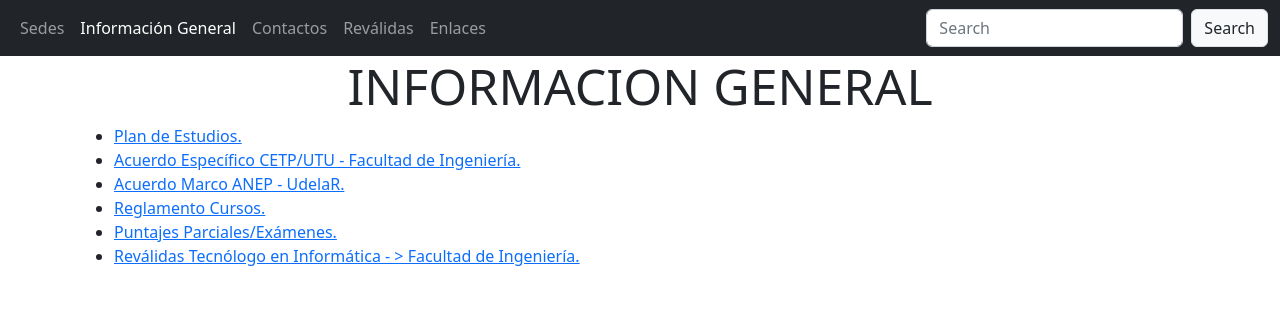
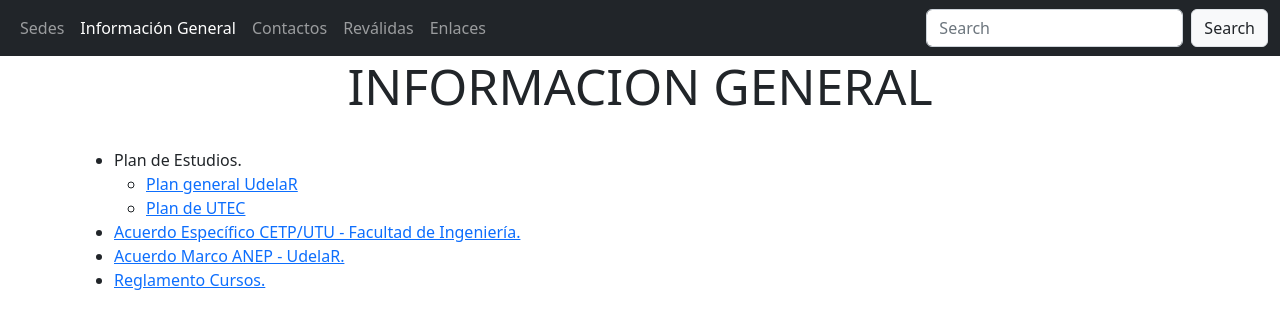
Before and after one commit to Fede-Ac/ProyTecPag, a plain HTML site: page Información General.html in a window 1280 px wide. Drawn offline with nearby package versions, Linux system fonts and the light colour scheme.

Commit message:
Agregada información y enlaces en todas las pag.

```diff
--- a/Información General.html
+++ b/Información General.html
@@ -1,5 +1,6 @@
 <!DOCTYPE html>
 <html lang="es">
+
 <head>
   <meta charset="UTF-8">
   <meta http-equiv="X-UA-Compatible" content="IE=edge">
@@ -8,16 +9,21 @@
   <link rel="stylesheet" href="style.css">
   <link rel="stylesheet" href="css/bootstrap.css">
 </head>
+
 <body>
 
-    <script src="https://cdn.jsdelivr.net/npm/bootstrap@5.0.2/dist/js/bootstrap.bundle.min.js" integrity="sha384-MrcW6ZMFYlzcLA8Nl+NtUVF0sA7MsXsP1UyJoMp4YLEuNSfAP+JcXn/tWtIaxVXM" crossorigin="anonymous"></script>
+  <script src="https://cdn.jsdelivr.net/npm/bootstrap@5.0.2/dist/js/bootstrap.bundle.min.js"
+    integrity="sha384-MrcW6ZMFYlzcLA8Nl+NtUVF0sA7MsXsP1UyJoMp4YLEuNSfAP+JcXn/tWtIaxVXM"
+    crossorigin="anonymous"></script>
 
   <div>
 
     <nav class="navbar navbar-expand-lg navbar-dark bg-dark">
       <div class="container-fluid">
 
-          <button class="navbar-toggler position-static top-0 end-0" type="button" data-bs-toggle="collapse" data-bs-target="#navbarSupportedContent" aria-controls="navbarSupportedContent" aria-expanded="false" aria-label="Toggle navigation">
+        <button class="navbar-toggler position-static top-0 end-0" type="button" data-bs-toggle="collapse"
+          data-bs-target="#navbarSupportedContent" aria-controls="navbarSupportedContent" aria-expanded="false"
+          aria-label="Toggle navigation">
           <span class="navbar-toggler-icon"></span>
         </button>
         <div class="collapse navbar-collapse" id="navbarSupportedContent">
@@ -41,7 +47,8 @@
           </ul>
           <form class="d-flex">
             <input class="form-control me-2" type="search" placeholder="Search" aria-label="Search">
-              <button class="btn btn-outline-success bg-light border border-ligth" type="submit"> <span class="text-dark">Search</span></button>
+            <button class="btn btn-outline-success bg-light border border-ligth" type="submit"> <span
+                class="text-dark">Search</span></button>
           </form>
         </div>
       </div>
@@ -49,17 +56,29 @@
 
     <div>
       <h2 class="col-12 arriba titulos">INFORMACION GENERAL</h2>
+      <br>
     </div>
 
     <div class="container">
       <ul>
-          <li><a href="">Plan de Estudios.</a></li>
-          <li><a href="">Acuerdo Específico CETP/UTU - Facultad de Ingeniería.</a></li>
-          <li><a href="">Acuerdo Marco ANEP - UdelaR.</a></li>
-          <li><a href="">Reglamento Cursos.</a></li>
-          <li><a href="">Puntajes Parciales/Exámenes.</a></li>
-          <li><a href="">Reválidas Tecnólogo en Informática - > Facultad de Ingeniería.</a></li>
+        <li>Plan de Estudios.</li>
+        <ul>
+          <li><a href="https://www.fing.edu.uy/sites/default/files/plan_tecnologo_informatico.pdf" target="_blank">Plan general
+              UdelaR</a></li>
+          <li><a href="https://utec.edu.uy/es/educacion/carrera/tecnologo-en-informatica/plan-de-carrera-ti/" target="_blank">Plan de
+              UTEC</a></li>
+        </ul>
+        <li><a
+            href="https://www.fing.edu.uy/sites/default/files/2017/31265/T%20EN%20INFORMATICA%20-%20Convenio%20%20UDELAR%20ANEP%20UTU%20UTEC%20%2029%20de%20noviembre%202017-VFinal.pdf"
+            target="_blank">Acuerdo Específico CETP/UTU - Facultad de Ingeniería.</a></li>
+        <li><a href="https://udelar.edu.uy/portal/ensenanza/udelar-anep" target="_blank">Acuerdo Marco ANEP -
+            UdelaR.</a></li>
+        <!-- a comprobar -->
+        <li><a
+            href="https://planeamientoeducativo.utu.edu.uy/sites/planeamientoeducativo.utu.edu.uy/files/2020-10/REPAG%20TERCIARIO_2020_COMPLETO.pdf"
+            target="_blank">Reglamento Cursos.</a></li>
       </ul>
     </div>
 </body>
+
 </html>
```
Also changed, not shown: Enlaces.html (+8 -8 lines), Reválidas.html (+4 -5 lines), Sedes.html (+22 -8 lines), 1 other file. Lines whose indentation alone changed are shown as unchanged.
